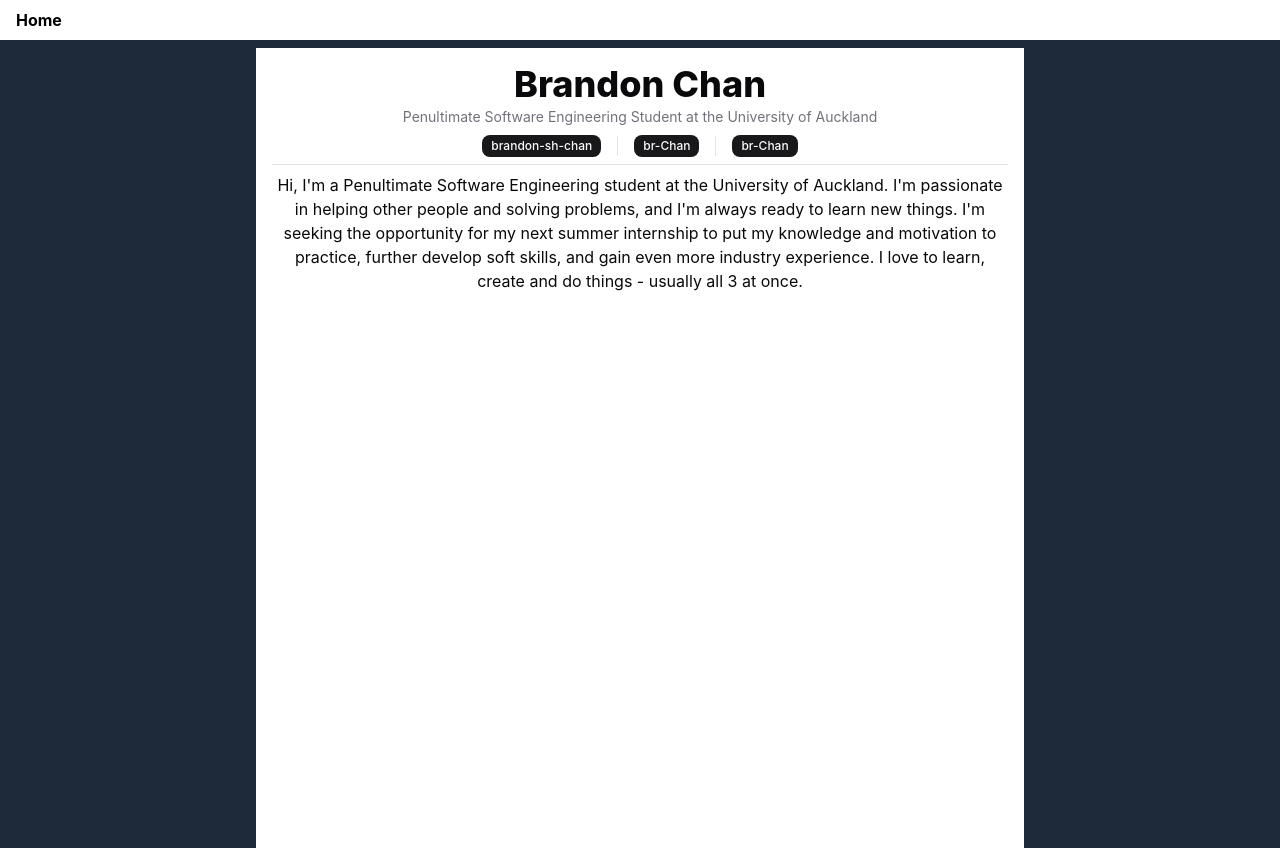
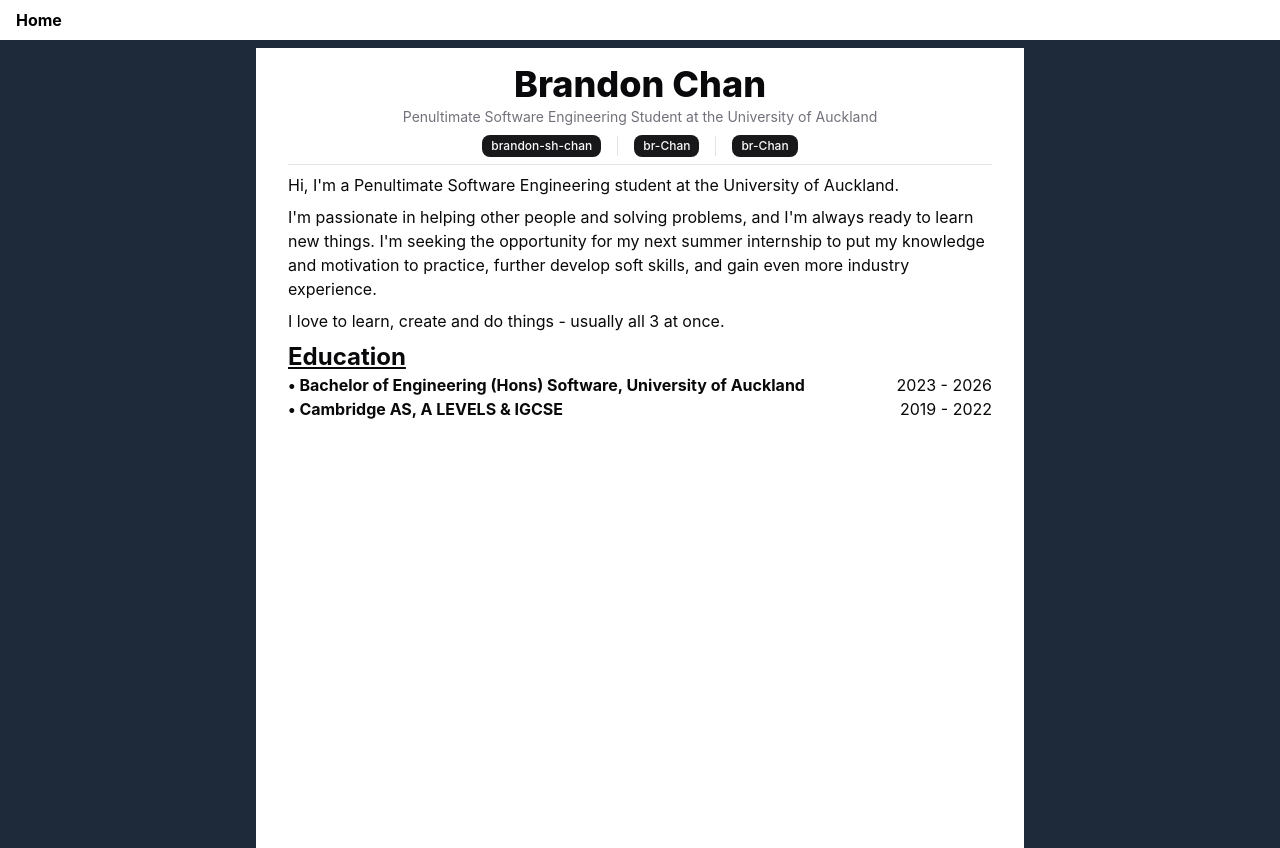
Before and after one commit to br-Chan/br-chan.github.io, a React (Vite) app: page / in a window 1280 px wide. Built offline with nearby package versions, Linux system fonts and the light colour scheme.

Commit message:
feat: add Education section and whitespace to personal statement

```diff
--- /dev/null
+++ b/src/components/CVEducation.tsx
@@ -0,0 +1,22 @@
+export default function CVEducation() {
+	return (
+		<section className="flex flex-col">
+			<h2 className="font-bold text-2xl underline">Education</h2>
+			{/* TODO: put in json? */}
+			{/* TODO: create component for this */}
+			<section className="flex w-full justify-between">
+				<span className="font-bold">
+					• Bachelor of Engineering (Hons) Software, University of
+					Auckland
+				</span>
+				<span>2023 - 2026</span>
+			</section>
+			<section className="flex w-full justify-between">
+				<span className="font-bold">
+					• Cambridge AS, A LEVELS & IGCSE
+				</span>
+				<span>2019 - 2022</span>
+			</section>
+		</section>
+	);
+}
--- a/src/components/CVStatement.tsx
+++ b/src/components/CVStatement.tsx
@@ -1,14 +1,20 @@
 export default function CVStatement() {
 	return (
-		// TODO: add some whitespace?
-		<p className="flex w-full flex-col gap-2">
-			Hi, I'm a Penultimate Software Engineering student at the University
-			of Auckland. I'm passionate in helping other people and solving
-			problems, and I'm always ready to learn new things. I'm seeking the
-			opportunity for my next summer internship to put my knowledge and
-			motivation to practice, further develop soft skills, and gain even
-			more industry experience. I love to learn, create and do things -
-			usually all 3 at once.
-		</p>
+		<section className="flex flex-col gap-2">
+			<p>
+				Hi, I'm a Penultimate Software Engineering student at the
+				University of Auckland.
+			</p>
+			<p>
+				I'm passionate in helping other people and solving problems, and
+				I'm always ready to learn new things. I'm seeking the
+				opportunity for my next summer internship to put my knowledge
+				and motivation to practice, further develop soft skills, and
+				gain even more industry experience.
+			</p>
+			<p>
+				I love to learn, create and do things - usually all 3 at once.
+			</p>
+		</section>
 	);
 }
--- a/src/components/CVTitle.tsx
+++ b/src/components/CVTitle.tsx
@@ -1,9 +1,7 @@
 export default function CVTitle() {
 	return (
 		<div>
-			<h1 className="text-center font-extrabold text-4xl">
-				Brandon Chan
-			</h1>
+			<h1 className="font-extrabold text-4xl">Brandon Chan</h1>
 			<span className="text-muted-foreground text-sm">
 				Penultimate Software Engineering Student at the University of
 				Auckland
--- a/src/routes/index.tsx
+++ b/src/routes/index.tsx
@@ -3,6 +3,7 @@ import CVLinks from "@/components/CVLinks";
 import CVStatement from "@/components/CVStatement";
 import CVTitle from "@/components/CVTitle";
 import { Separator } from "@/components/ui/separator";
+import CVEducation from "@/components/CVEducation";
 
 export const Route = createFileRoute("/")({
 	component: App,
@@ -10,19 +11,17 @@ export const Route = createFileRoute("/")({
 
 function App() {
 	return (
-		<section className="flex min-h-screen w-3xl flex-col justify-start gap-2 bg-white p-4 text-center">
-			<header className="flex w-full flex-col items-center gap-2">
+		<section className="flex min-h-screen w-3xl flex-col justify-start gap-2 bg-white p-4 px-8">
+			<header className="flex w-full flex-col items-center gap-2 text-center">
 				<CVTitle />
 				<CVLinks />
 			</header>
 
 			<Separator />
 
-			<section>
-				<CVStatement />
-			</section>
+			<CVStatement />
 
-			<section></section>
+			<CVEducation />
 		</section>
 	);
 }
```
